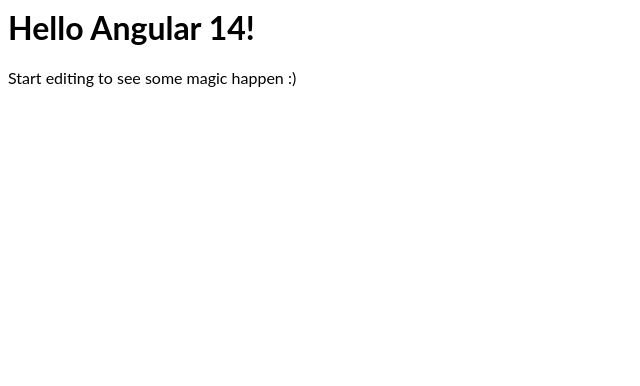
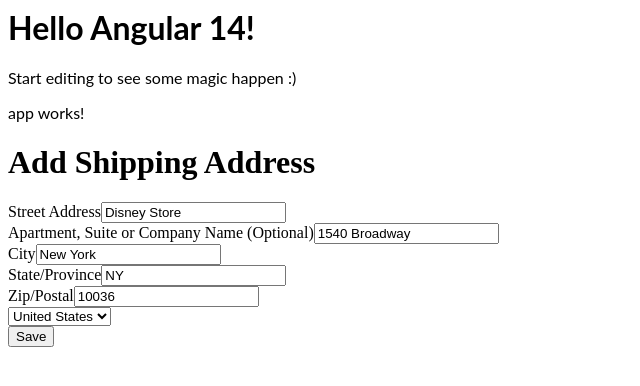
Before and after one commit to kevin-mehta/ng14-edq-i, an Angular app: page / in a window 1280 px wide. Shown: the top 386 px of the page, without its empty margins (0-640 px from the left). Built offline with nearby package versions, Linux system fonts and the light colour scheme.

Commit message:
Created 'Shipping Address' form.

```diff
--- a/src/app/app.component.html
+++ b/src/app/app.component.html
@@ -1,4 +1,78 @@
 <hello name="{{ name }}"></hello>
-<p>
-  Start editing to see some magic happen :)
-</p>
+<p>Start editing to see some magic happen :)</p>
+
+<p>app works!</p>
+
+<h1>Add Shipping Address</h1>
+
+<label for="atg_store_streetAddressInput">Street Address</label>
+<input
+  type="text"
+  name="streetAddress"
+  value="Disney Store"
+  class="bio--input-text"
+  id="atg_store_streetAddressInput"
+  maxlength="50"
+  required
+/>
+<br />
+
+<label for="atg_store_streetAddressOptionalInput"
+  >Apartment, Suite or Company Name (Optional)</label
+>
+<input
+  type="text"
+  name="streetAddressTwo"
+  value="1540 Broadway"
+  class="bio--input-text"
+  id="atg_store_streetAddressOptionalInput"
+  maxlength="50"
+/>
+<br />
+
+<label for="atg_store_localityInput">City</label>
+<input
+  type="text"
+  name="city"
+  value="New York"
+  id="atg_store_localityInput"
+  maxlength="40"
+  required
+/>
+<br />
+
+<label for="atg_store_stateSelect">State/Province</label>
+<input
+  type="text"
+  name="state"
+  value="NY"
+  id="atg_store_stateSelect"
+  required
+/>
+<br />
+
+<label for="atg_store_postalCodeInput">Zip/Postal</label>
+<input
+  type="text"
+  name="zip"
+  value="10036"
+  id="atg_store_postalCodeInput"
+  minlength="5"
+  maxlength="10"
+  required
+/>
+<br />
+
+<!-- <select id="atg_store_ADPcountry"> -->
+<select id="billing_countryNameSelect">
+  <option value="United States" selected>United States</option>
+  <option value="United States">India</option>
+</select>
+<br />
+
+<input
+  id="edq-validation-button"
+  value="Save"
+  type="submit"
+  (click)="submitForm()"
+/>
```
